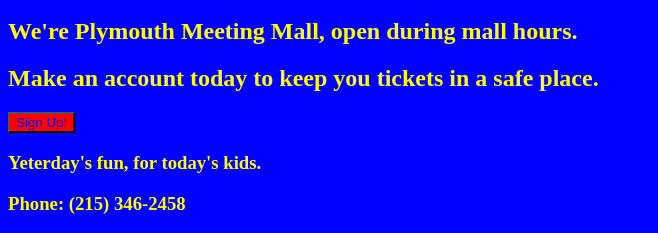
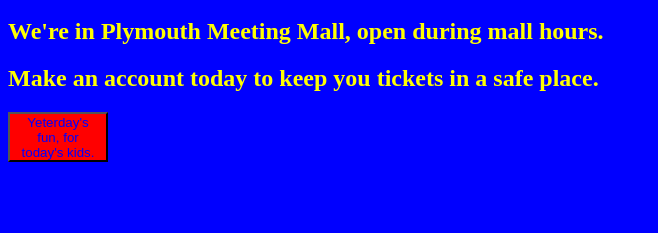
Before and after one commit to Uncle-Joes/Uncle-Joes.github.io, a plain HTML site: page index.html in a window 1280 px wide. Shown: the part 48-281 px from the top of the page, without its empty margins (0-658 px from the left). Drawn offline with Linux system fonts and the light colour scheme.

Commit message:
Update index.html

```diff
--- a/index.html
+++ b/index.html
@@ -5,10 +5,10 @@
   </head>
   <body>
     <h1>Uncle Joe's Arcade</h1>
-    <h2>We're Plymouth Meeting Mall, open during mall hours.</h2>
+    <h2>We're in Plymouth Meeting Mall, open during mall hours.</h2>
     <h2>Make an account today to keep you tickets in a safe place.</h2>
     <a href="https://forms.gle/D6eMLPDZ15gGxnJa7">
-    <button>Sign Up!</button>
+    <button style="width: 100px; height: 50px;>Sign Up!</button>
 </a>
     <h3>Yeterday's fun, for today's kids.</h3>
     <h3>Phone: (215) 346-2458</h3>
```
